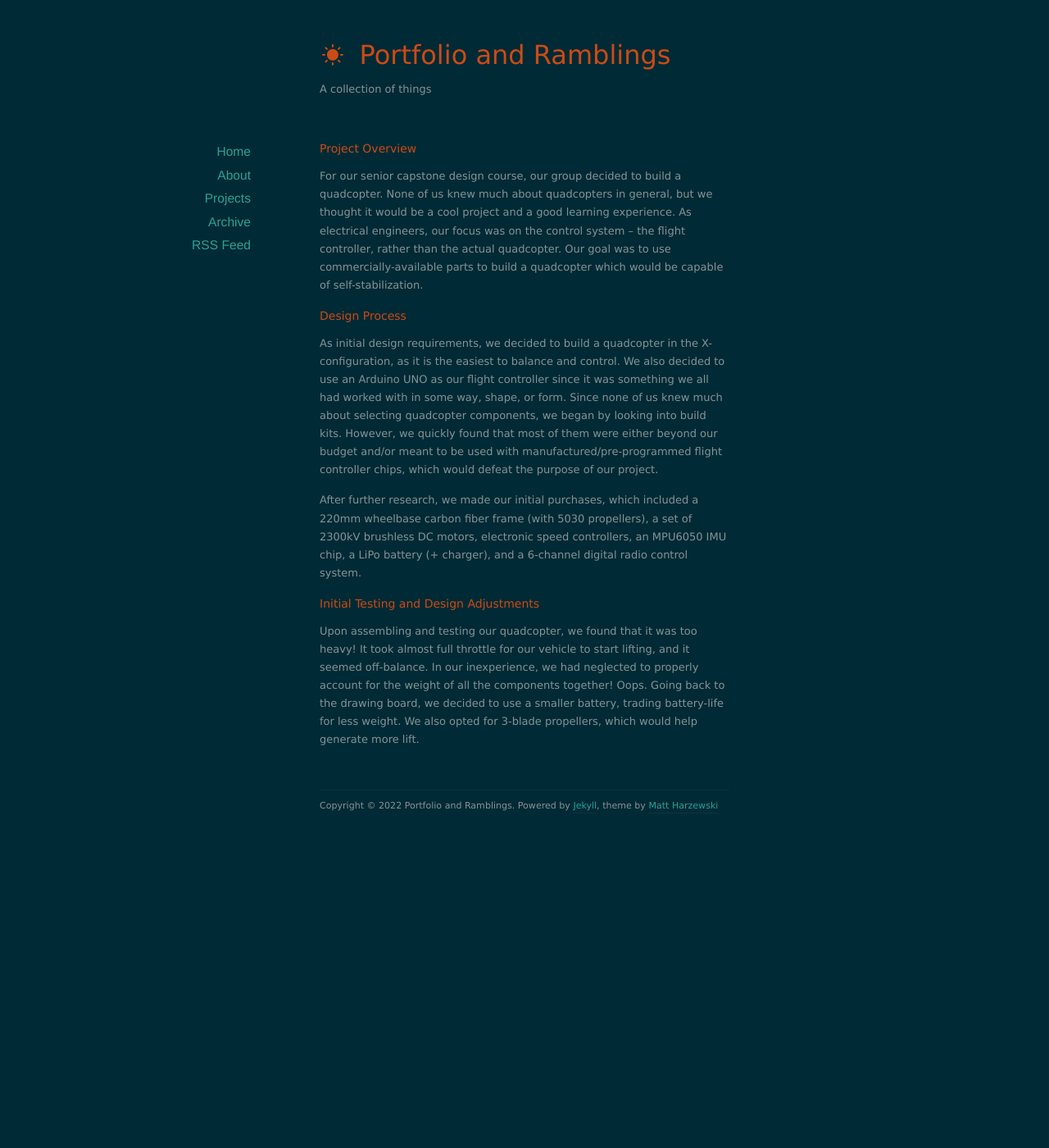
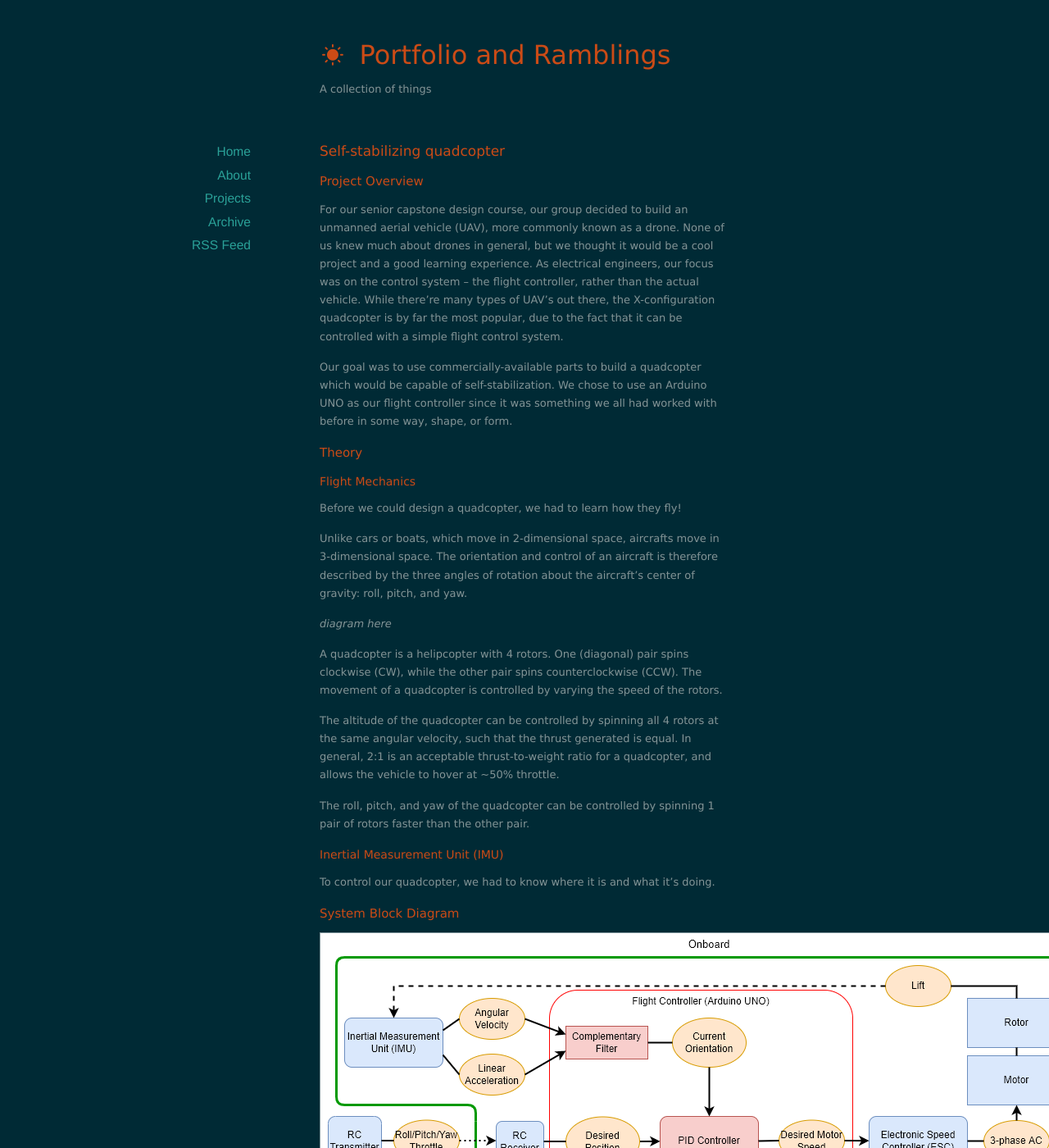
Before and after one commit to nolanschan/nolanschan.github.io, a Jekyll site: the page built from projects/quadcopter/index.markdown, in a window 1280 px wide and 1400 px high. Shown: the whole window at 82% size. Built offline with Jekyll 4.4.1, drawn with Linux system fonts in a browser that asks for light colours; nearby versions of some CDN libraries; some of the changed text lies outside the part shown.

Commit message:
Update index.markdown

```diff
--- a/projects/quadcopter/index.markdown
+++ b/projects/quadcopter/index.markdown
@@ -2,17 +2,44 @@
 title: EE400D - Self-stabilizing quadcopter
 layout: default
 ---
+# Self-stabilizing quadcopter #
 
-### Project Overview ###
+## Project Overview ##
 
-For our senior capstone design course, our group decided to build a quadcopter. None of us knew much about quadcopters in general, but we thought it would be a cool project and a good learning experience. As electrical engineers, our focus was on the control system -- the flight controller, rather than the actual quadcopter. Our goal was to use commercially-available parts to build a quadcopter which would be capable of self-stabilization.
+For our senior capstone design course, our group decided to build an unmanned aerial vehicle (UAV), more commonly known as a drone. None of us knew much about drones in general, but we thought it would be a cool project and a good learning experience. As electrical engineers, our focus was on the control system -- the flight controller, rather than the actual vehicle. While there're many types of UAV's out there, the X-configuration quadcopter is by far the most popular, due to the fact that it can be controlled with a simple flight control system.
 
-### Design Process ###
+Our goal was to use commercially-available parts to build a quadcopter which would be capable of self-stabilization. We chose to use an Arduino UNO as our flight controller since it was something we all had worked with before in some way, shape, or form.
 
-As initial design requirements, we decided to build a quadcopter in the X-configuration, as it is the easiest to balance and control. We also decided to use an Arduino UNO as our flight controller since it was something we all had worked with in some way, shape, or form. Since none of us knew much about selecting quadcopter components, we began by looking into build kits. However, we quickly found that most of them were either beyond our budget and/or meant to be used with manufactured/pre-programmed flight controller chips, which would defeat the purpose of our project.
+## Theory ##
 
-After further research, we made our initial purchases, which included a 220mm wheelbase carbon fiber frame (with 5030 propellers), a set of 2300kV brushless DC motors,  electronic speed controllers, an MPU6050 IMU chip, a LiPo battery (+ charger), and a 6-channel digital radio control system.
+### Flight Mechanics ###
 
-### Initial Testing and Design Adjustments ###
+Before we could design a quadcopter, we had to learn how they fly!
+
+Unlike cars or boats, which move in 2-dimensional space, aircrafts move in 3-dimensional space. The orientation and control of an aircraft is therefore described by the three angles of rotation about the aircraft's center of gravity: roll, pitch, and yaw.
+
+<i>diagram here</i>
+
+A quadcopter is a helipcopter with 4 rotors. One (diagonal) pair spins clockwise (CW), while the other pair spins counterclockwise (CCW). The movement of a quadcopter is controlled by varying the speed of the rotors.
+
+The altitude of the quadcopter can be controlled by spinning all 4 rotors at the same angular velocity, such that the thrust generated is equal. In general,  2:1 is an acceptable thrust-to-weight ratio for a quadcopter, and allows the vehicle to hover at ~50% throttle.
+
+The roll, pitch, and yaw of the quadcopter can be controlled by spinning 1 pair of rotors faster than the other pair.
+
+### Inertial Measurement Unit (IMU) ###
+
+To control our quadcopter, we had to know where it is and what it's doing.
+
+## System Block Diagram ##
+
+<img src="/projects/quadcopter/blockdiagram.png" />
+
+## Design Process ##
+
+Since none of us knew much about selecting quadcopter components, we began by looking into build kits. However, we quickly found that most of them were not only beyond our budget, but meant to be used with manufactured/pre-programmed flight controller chips, which would defeat the purpose of our project.
+
+After further research, we made our initial purchases, which included a 220mm wheelbase carbon fiber frame (with 5030 propellers), a set of 2300kV brushless DC motors, electronic speed controllers, an MPU6050 IMU chip, a LiPo battery (+ charger), and a 6-channel digital radio control system.
+
+## Initial Testing and Design Adjustments ##
 
 Upon assembling and testing our quadcopter, we found that it was too heavy! It took almost full throttle for our vehicle to start lifting, and it seemed off-balance. In our inexperience, we had neglected to properly account for the weight of all the components together! Oops. Going back to the drawing board, we decided to use a smaller battery, trading battery-life for less weight. We also opted for 3-blade propellers, which would help generate more lift.
```
